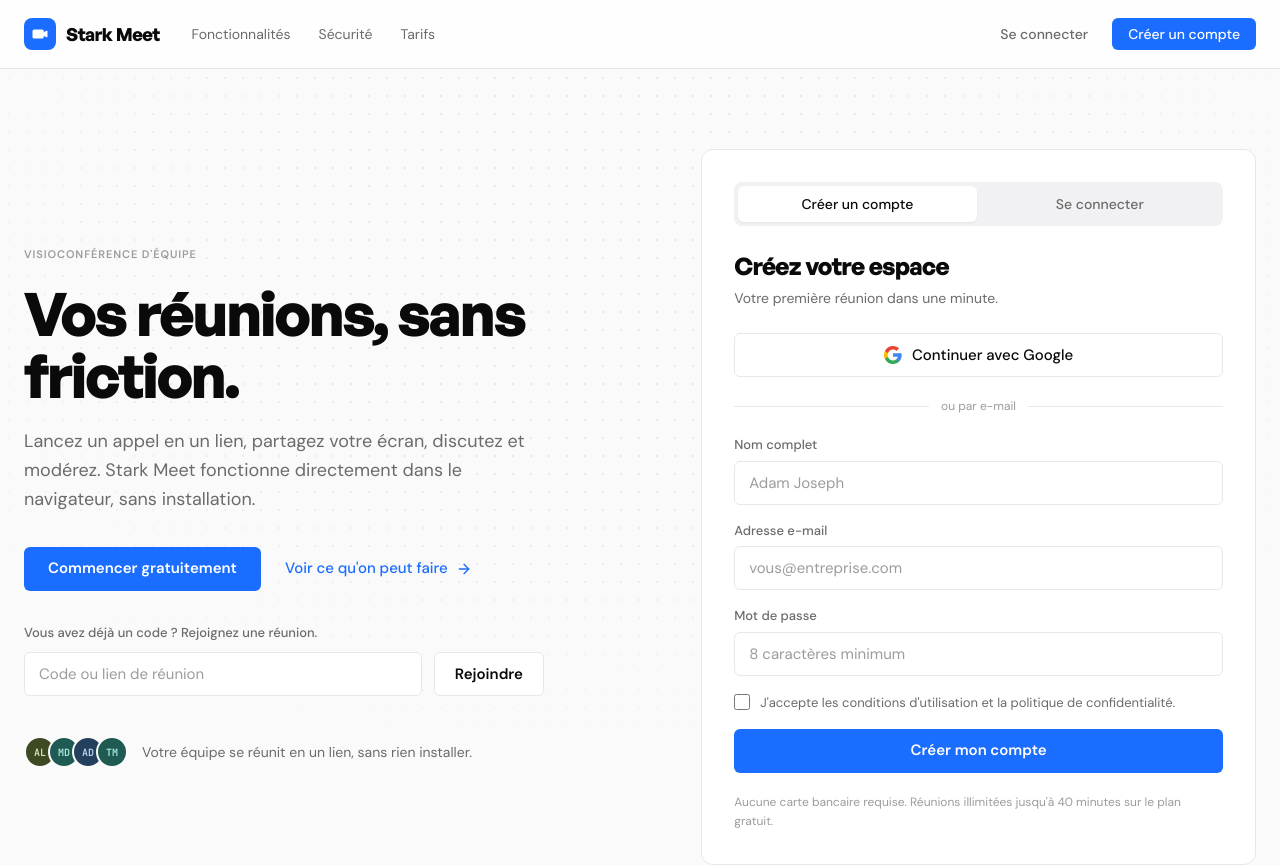
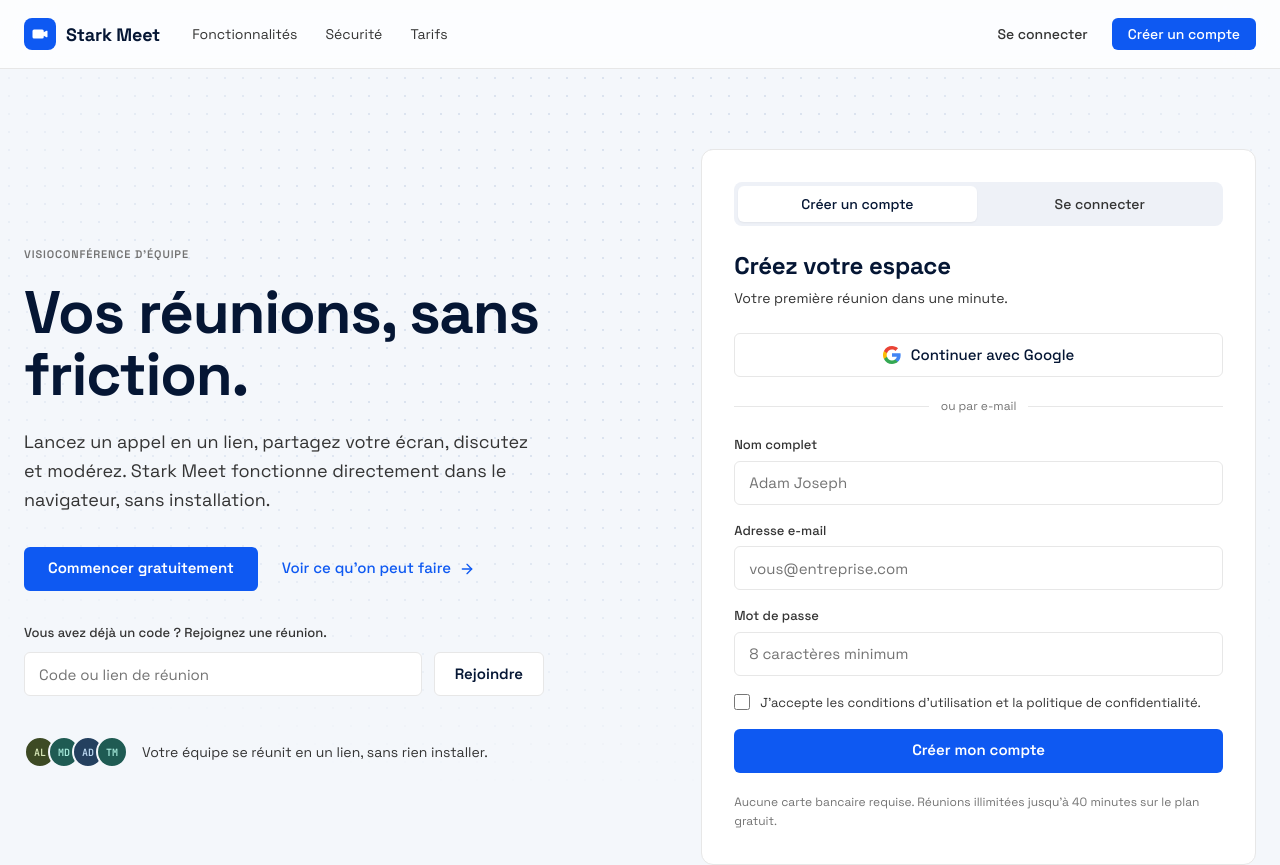
Before and after one commit to stark123-clrt/stark-meet, a Next.js app: page / in a window 1280 px wide. Shown: the top 865 px of the page. Built offline with nearby package versions, Linux system fonts and the light colour scheme.

Commit message:
Frontend

```diff
--- a/app/globals.css
+++ b/app/globals.css
@@ -2,15 +2,14 @@
 @tailwind components;
 @tailwind utilities;
 
-/* Thème clair du template : fond #FAFAFA, texte quasi noir — jamais du noir
-   pur, conformément au système de design. La page réunion pose son propre fond
-   (canvas #F1F2F6), plus soutenu. */
+/* Thème clair du template Bantec : fond légèrement bleuté et texte bleu nuit,
+   jamais du noir. La page réunion pose son propre fond (canvas), plus soutenu. */
 html,
 body {
   height: 100%;
   margin: 0;
-  background: #fafafa;
-  color: #0a0a0a;
+  background: #f4f7fb;
+  color: #051634;
   font-family: var(--font-sans), ui-sans-serif, system-ui, sans-serif;
   -webkit-font-smoothing: antialiased;
 }
@@ -22,7 +21,7 @@
 }
 
 ::-webkit-scrollbar-thumb {
-  background: #d7d7de;
+  background: #cfd8e6;
   border-radius: 999px;
 }
 
@@ -43,7 +42,7 @@
 
 /* Trame de points du haut de la landing, atténuée en ellipse vers les bords. */
 .hero-dots {
-  background-image: radial-gradient(#e8e8ec 1px, transparent 1px);
+  background-image: radial-gradient(#dbe3ef 1px, transparent 1px);
   background-size: 18px 18px;
   -webkit-mask-image: radial-gradient(ellipse 70% 60% at 50% 25%, #000 40%, transparent 100%);
   mask-image: radial-gradient(ellipse 70% 60% at 50% 25%, #000 40%, transparent 100%);
--- a/app/layout.js
+++ b/app/layout.js
@@ -1,9 +1,13 @@
-import { DM_Sans, JetBrains_Mono } from 'next/font/google';
-import localFont from 'next/font/local';
+import { Space_Grotesk, JetBrains_Mono } from 'next/font/google';
 import './globals.css';
 
-// Corps de texte et interface.
-const dmSans = DM_Sans({
+// Space Grotesk, police unique du template Bantec — titres comme corps de texte.
+//
+// Elle remplace le duo DM Sans + General Sans. Deux gains au passage : une seule
+// famille à charger au lieu de deux, et la disparition des quatre fichiers
+// `.woff2` auto-hébergés, General Sans n'étant pas distribué par Google Fonts
+// alors que Space Grotesk l'est.
+const spaceGrotesk = Space_Grotesk({
   subsets: ['latin'],
   weight: ['400', '500', '600', '700'],
   variable: '--font-sans',
@@ -17,31 +21,20 @@
   display: 'swap',
 });
 
-// Titres. General Sans est distribué par Fontshare, pas par Google Fonts :
-// `next/font/google` ne peut donc pas le charger. Les woff2 sont auto-hébergés
-// dans public/fonts — c'est ce qui évite la requête externe bloquante que
-// l'`@import` du template imposait au premier rendu.
-const generalSans = localFont({
-  src: [
-    { path: '../public/fonts/GeneralSans-400.woff2', weight: '400', style: 'normal' },
-    { path: '../public/fonts/GeneralSans-500.woff2', weight: '500', style: 'normal' },
-    { path: '../public/fonts/GeneralSans-600.woff2', weight: '600', style: 'normal' },
-    { path: '../public/fonts/GeneralSans-700.woff2', weight: '700', style: 'normal' },
-  ],
-  variable: '--font-display',
-  display: 'swap',
-});
-
 export const metadata = {
   title: 'Stark Meet',
   description: 'Vos réunions, sans friction.',
 };
 
 export default function RootLayout({ children }) {
+  // `--font-display` pointe sur la même police que `--font-sans` : les classes
+  // `font-display` déjà posées dans les composants restent valables, sans avoir
+  // à les reprendre une par une.
   return (
     <html
       lang="fr"
-      className={`${dmSans.variable} ${jetBrainsMono.variable} ${generalSans.variable}`}
+      className={`${spaceGrotesk.variable} ${jetBrainsMono.variable}`}
+      style={{ '--font-display': 'var(--font-sans)' }}
     >
       <body>{children}</body>
     </html>
--- a/app/page.js
+++ b/app/page.js
@@ -262,7 +262,7 @@
 
       {/* ---- Aperçu de l'application ---- */}
       <section className="max-w-[1280px] mx-auto px-6 pb-20">
-        <div className="relative border border-slate-200 rounded-lg overflow-hidden bg-[#15161A] h-[360px] sm:h-[460px] lg:h-[520px]">
+        <div className="relative border border-slate-200 rounded-lg overflow-hidden bg-stage h-[360px] sm:h-[460px] lg:h-[520px]">
           <AppPreview />
         </div>
       </section>
--- a/components/conference/VideoCard.js
+++ b/components/conference/VideoCard.js
@@ -212,7 +212,7 @@
       }`}
       style={{
         outline: !isStage
-          ? `2px solid ${isActiveSpeaker ? '#1A6DFF' : 'rgba(255,255,255,0.10)'}`
+          ? `2px solid ${isActiveSpeaker ? '#0E59F2' : 'rgba(255,255,255,0.10)'}`
           : undefined,
         outlineOffset: !isStage ? '-2px' : undefined,
       }}
--- a/tailwind.config.js
+++ b/tailwind.config.js
@@ -10,45 +10,60 @@
     extend: {
       colors: {
         // ====================================================================
-        // Palette du template « Stark Meet » (système de design Genesis)
+        // Palette reprise du template Bantec
         // ====================================================================
-        // Thème clair. Le primaire est le bleu #1A6DFF : les trois pages du
-        // template surchargent l'indigo #6366F1 du système de design dans leur
-        // propre <style>, c'est donc ce bleu qui fait foi.
+        // Deux partis pris donnent son caractère à ce système, et ils comptent
+        // plus que les valeurs elles-mêmes :
+        //
+        //  · le texte n'est jamais noir mais BLEU NUIT (#051634). Sur fond
+        //    clair, ça adoucit le contraste et rattache toute l'interface au
+        //    primaire — c'est ce qui fait « posé » plutôt que « brut » ;
+        //  · les gris sont légèrement BLEUTÉS (#f4f7fb), jamais neutres.
         brand: {
           50: '#EEF3FF',  // teinte de fond (puces, bandeaux d'information)
-          500: '#1A6DFF', // primaire
-          600: '#0B57D0', // primaire au survol
+          500: '#0E59F2', // primaire
+          600: '#0B46BF', // primaire au survol
+        },
+        // Jaune d'accent du template. Volontairement rare : il ne sert qu'à
+        // souligner un élément unique par écran, sans quoi il perd sa fonction.
+        accent: {
+          50: '#FEFBE6',
+          500: '#F8E559',
         },
         // Échelle de gris : texte, bordures et fonds d'interface.
         slate: {
-          950: '#0A0A0A', // texte principal (jamais du noir pur)
-          700: '#6B6B6B', // texte secondaire
-          500: '#9C9C9C', // texte atténué, indications, désactivé
-          200: '#E8E8EC', // bordures
-          100: '#F1F1F4', // puces, remplissage au survol
-          50: '#FAFAFA',  // fond de page
+          950: '#051634', // titres et texte principal — bleu nuit, pas du noir
+          700: '#343434', // texte courant
+          500: '#737373', // texte atténué, indications, désactivé
+          200: '#E7E7E7', // bordures
+          100: '#EEF1F7', // puces, remplissage au survol
+          50: '#F4F7FB',  // fond de page, légèrement bleuté
         },
         surface: '#FFFFFF', // cartes, panneaux, barres
-        canvas: '#F1F2F6',  // fond de la page réunion (plus soutenu)
-        // Les tuiles vidéo restent sombres, comme dans le template : c'est du
-        // contenu vidéo, pas une surface d'interface.
-        stage: '#0A0A0A',
+        canvas: '#EDF1F8',  // fond de la page réunion (plus soutenu)
+        // Les tuiles vidéo restent sombres — c'est du contenu vidéo, pas une
+        // surface d'interface. Le gris anthracite du template plutôt que du
+        // noir : moins dur à côté des surfaces bleutées.
+        stage: '#1C1E22',
         success: { 50: '#E7F8F1', 500: '#10B981' },
         warning: { 50: '#FEF4E3', 500: '#F59E0B' },
         error: { 50: '#FDECEC', 500: '#EF4444' },
 
       },
       fontFamily: {
-        // display : General Sans, réservé aux titres (gros, tracking serré)
+        // Space Grotesk pour tout, titres comme corps de texte — c'est le choix
+        // du template, et c'est ce qui lui donne son identité. Une seule famille
+        // évite aussi le désaccord de rythme entre deux dessins différents.
         display: ['var(--font-display)', 'var(--font-sans)', 'ui-sans-serif', 'system-ui', 'sans-serif'],
         sans: ['var(--font-sans)', 'ui-sans-serif', 'Segoe UI', 'Helvetica Neue', 'Arial', 'sans-serif'],
         mono: ['var(--font-mono)', 'ui-monospace', 'SF Mono', 'Consolas', 'monospace'],
       },
-      // Échelle typographique du système de design (tokens/typography.css)
       letterSpacing: {
-        display: '-0.04em',
-        heading: '-0.03em',
+        // Nettement moins serré qu'avant. General Sans supportait -0,04em ;
+        // Space Grotesk a des lettres plus larges et des contreformes ouvertes,
+        // et le même resserrement les ferait se toucher dans les gros titres.
+        display: '-0.02em',
+        heading: '-0.01em',
         overline: '0.08em',
       },
       borderRadius: {
@@ -59,11 +74,15 @@
         lg: '12px',
       },
       boxShadow: {
-        'card-hover': '0 8px 30px rgba(0,0,0,0.08)',
-        'brand-glow': '0 4px 12px rgba(26,109,255,0.35)',
-        lg: '0 12px 32px rgba(10,10,10,0.12)',
-        overlay: '0 24px 60px rgba(10,10,10,0.18)',
-        focus: '0 0 0 3px rgba(26,109,255,0.12)',
+        // Ombres larges et très diffuses, reprises du template : 70 px de flou
+        // pour 8 % d'opacité. Elles décollent les cartes du fond sans jamais
+        // dessiner de contour visible — c'est ce qui distingue une ombre « de
+        // profondeur » d'une ombre « de contour ».
+        'card-hover': '0 25px 70px rgba(5,22,52,0.08)',
+        'brand-glow': '0 8px 24px rgba(14,89,242,0.28)',
+        lg: '0 18px 50px rgba(5,22,52,0.10)',
+        overlay: '0 30px 80px rgba(5,22,52,0.16)',
+        focus: '0 0 0 3px rgba(14,89,242,0.14)',
       },
       transitionTimingFunction: {
         standard: 'cubic-bezier(0.2, 0.6, 0.2, 1)',
```
Also changed, not shown: .claude/settings.json (added).
